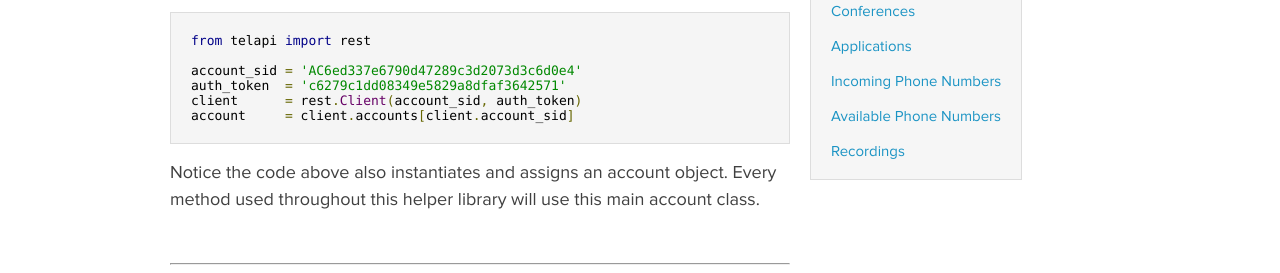
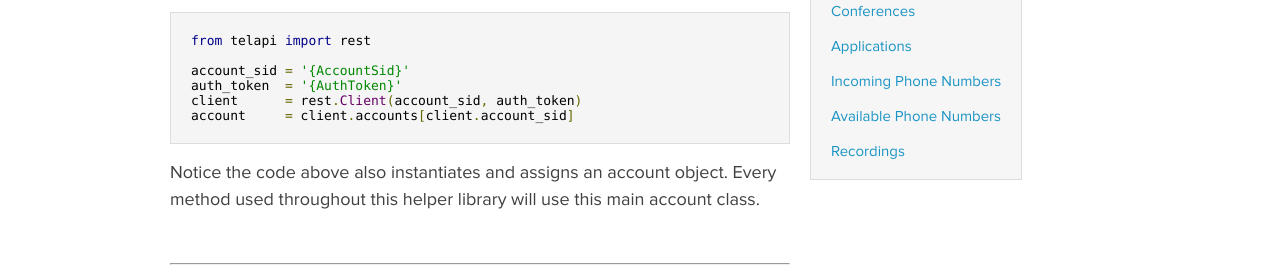
Before and after one commit to TelAPI/telapi-python, a plain HTML site: page index.html in a window 1280 px wide. Shown: the part 527-800 px from the top of the page. Drawn offline with Linux system fonts and the light colour scheme.

Commit message:
remove account sid, auth token

```diff
--- a/index.html
+++ b/index.html
@@ -35,8 +35,8 @@
 <pre class="prettyprint lang-py">
 from telapi import rest
 
-account_sid = 'AC6ed337e6790d47289c3d2073d3c6d0e4'
-auth_token  = 'c6279c1dd08349e5829a8dfaf3642571'
+account_sid = '{AccountSid}'
+auth_token  = '{AuthToken}'
 client      = rest.Client(account_sid, auth_token)
 account     = client.accounts[client.account_sid]
 </pre>
```
